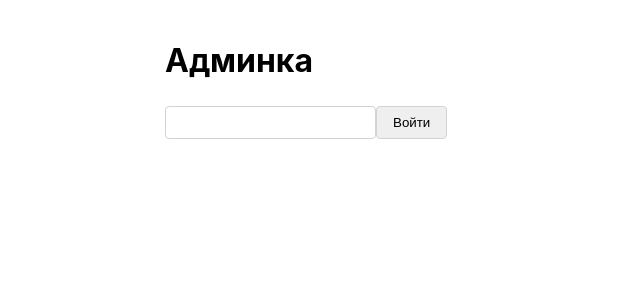
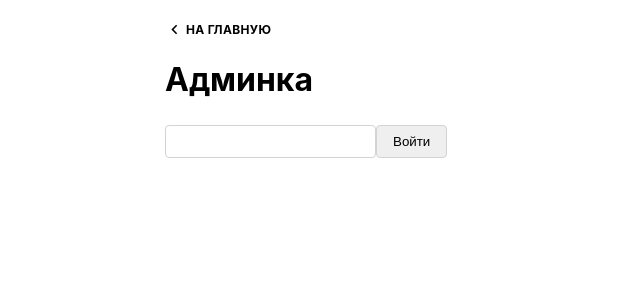
Before and after one commit to AtexKayne/danceapp, a Next.js app: page /admin in a window 1280 px wide. Shown: the top 300 px of the page, without its empty margins (0-640 px from the left). Built offline with nearby package versions, Linux system fonts and the light colour scheme.

Commit message:
style fix

```diff
--- a/pages/admin.js
+++ b/pages/admin.js
@@ -117,6 +117,12 @@ export default function Admin() {
                 <meta name="twitter:title" content="Админка | Algorithm" />
             </Head>
             <main className="container">
+                <Link className="link" href='/'>
+                    <svg width="19" height="19" viewBox="0 0 24 24">
+                        <path d="M15.41 7.41 14 6l-6 6 6 6 1.41-1.41L10.83 12z"></path>
+                    </svg>
+                    <span>На главную</span>
+                </Link>
                 <h1>Админка</h1>
                 {!auth ? (
                     <div>
@@ -125,7 +131,6 @@ export default function Admin() {
                     </div>
                 ) : (
                     <>
-                        <Link href='/'>На главную</Link>
                         <div className="row">
                             <div className="col">
                                 <section>
--- a/styles.css
+++ b/styles.css
@@ -76,6 +76,7 @@ input[type="checkbox"] {
 }
 
 .container {
+    position: relative;
     padding: 0px 16px 56px 16px;
 }
 
@@ -209,6 +210,40 @@ input[type="checkbox"] {
     margin-bottom: 0;
 }
 
+.link {
+    margin-top: 18px;
+    display: flex;
+    align-items: center;
+    gap: 2px;
+    cursor: pointer;
+    text-transform: uppercase;
+    font-size: 12px;
+    letter-spacing: 0.03em;
+    line-height: 1em;
+    font-weight: 700;
+    color: #000000;
+    transition: 0.3s;
+    text-decoration: none;
+    /* position: absolute;
+    right: 0;
+    top: 0; */
+}
+
+/* h1 {
+    margin: 0;
+    font-size: 12px;
+    cursor: pointer;
+    letter-spacing: 0.03em;
+    text-transform: uppercase;
+    line-height: 1em;
+    font-weight: 700;
+    color: #000000;
+    position: absolute;
+    left: 0;
+    top: 0;
+    padding: 18px 16px;
+} */
+
 @media screen and (min-width: 992px) {
     .container {
         max-width: 990px;
@@ -219,4 +254,12 @@ input[type="checkbox"] {
     .row {
         flex-wrap: nowrap;
     }
+
+    .link {
+        margin-top: 0;
+    }
+
+    .link:hover {
+        color: green;
+    }
 }
```
Also changed, not shown: pages/index.js (+10 -2 lines).
